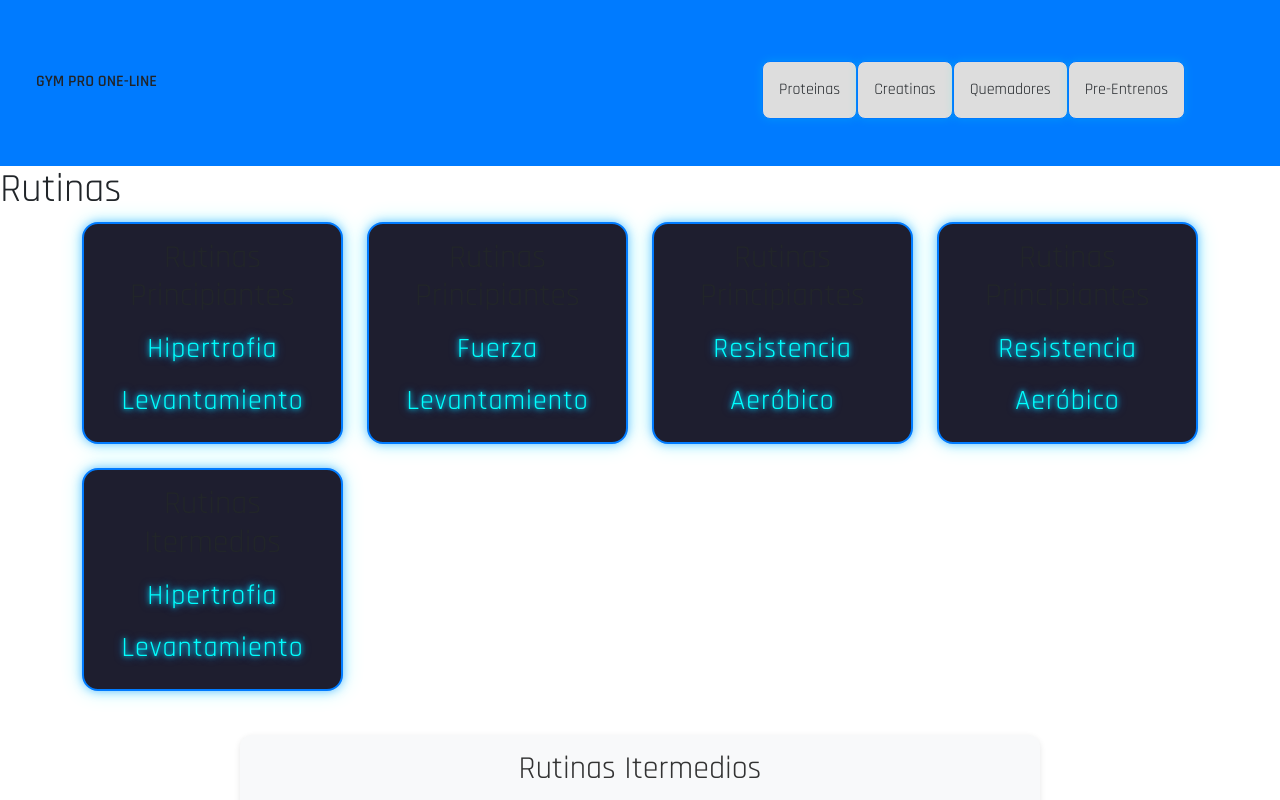
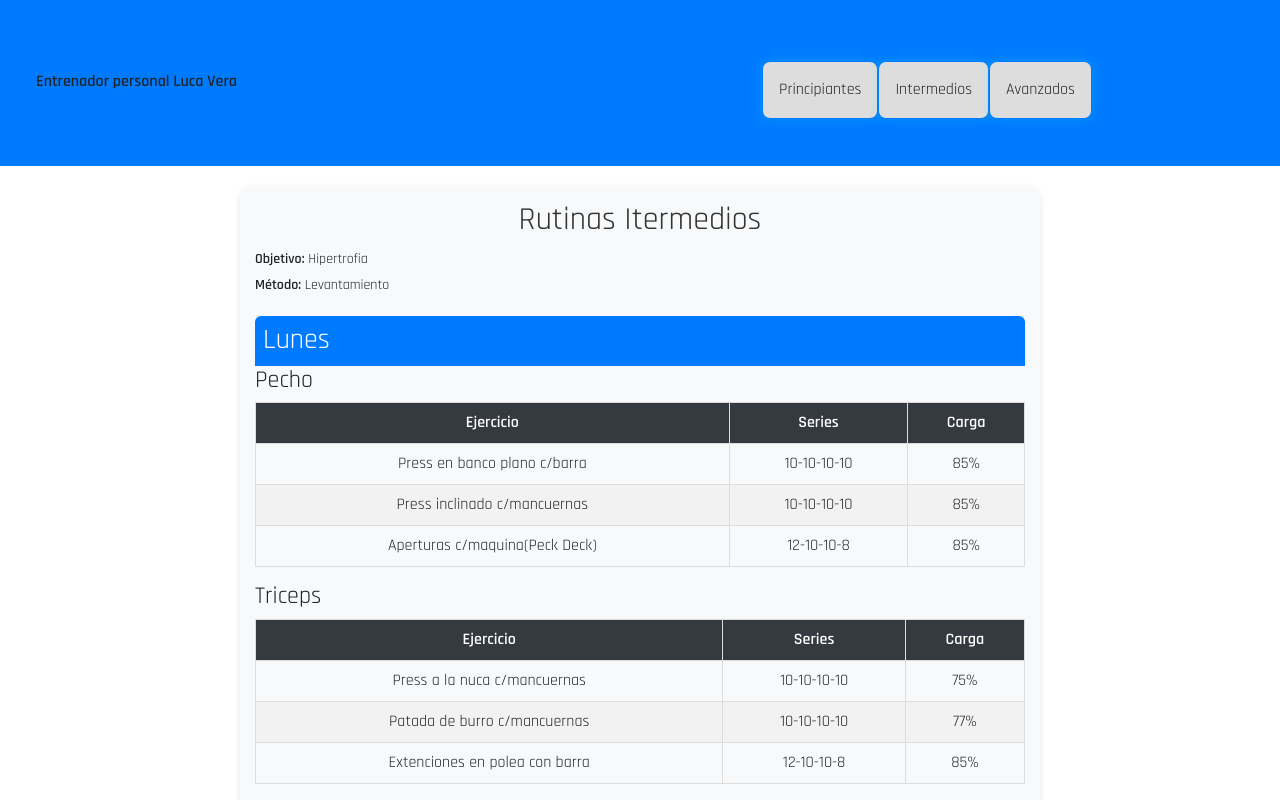
Before and after one commit to placidovera/rutinas-react, a React (Vite) app: page / in a window 1280 px wide. Shown: the top 800 px of the page. Built offline with nearby package versions, Linux system fonts and the light colour scheme.

Commit message:
version1.0

```diff
--- a/src/App.jsx
+++ b/src/App.jsx
@@ -7,7 +7,7 @@ const App = () => {
   return (
     <>
     <NavBar/>
-    <ItemlistContainer/>
+    {/* <ItemlistContainer/> */}
     <ItemDetailContainer/>
     </>
   )
--- a/src/elementos/NavBar/NavBar.jsx
+++ b/src/elementos/NavBar/NavBar.jsx
@@ -8,7 +8,7 @@ const NavBar = () => {
         <div className="container-fluid">
           <strong>
 
-              GYM PRO ONE-LINE
+             Entrenador personal Luca Vera
 
           </strong>
           <div
@@ -18,24 +18,20 @@ const NavBar = () => {
             <ul className="navbar-nav text-center">
               <li className="nav-item">
 
-                  Proteinas
+                 Principiantes
 
               </li>
               <li className="nav-item">
 
-                  Creatinas
+                  Intermedios
 
               </li>
               <li className="nav-item">
 
-                  Quemadores
+                  Avanzados
 
               </li>
-              <li className="nav-item">
 
-                  Pre-Entrenos
-
-                 </li>
             </ul>
           </div>
         </div>
```
